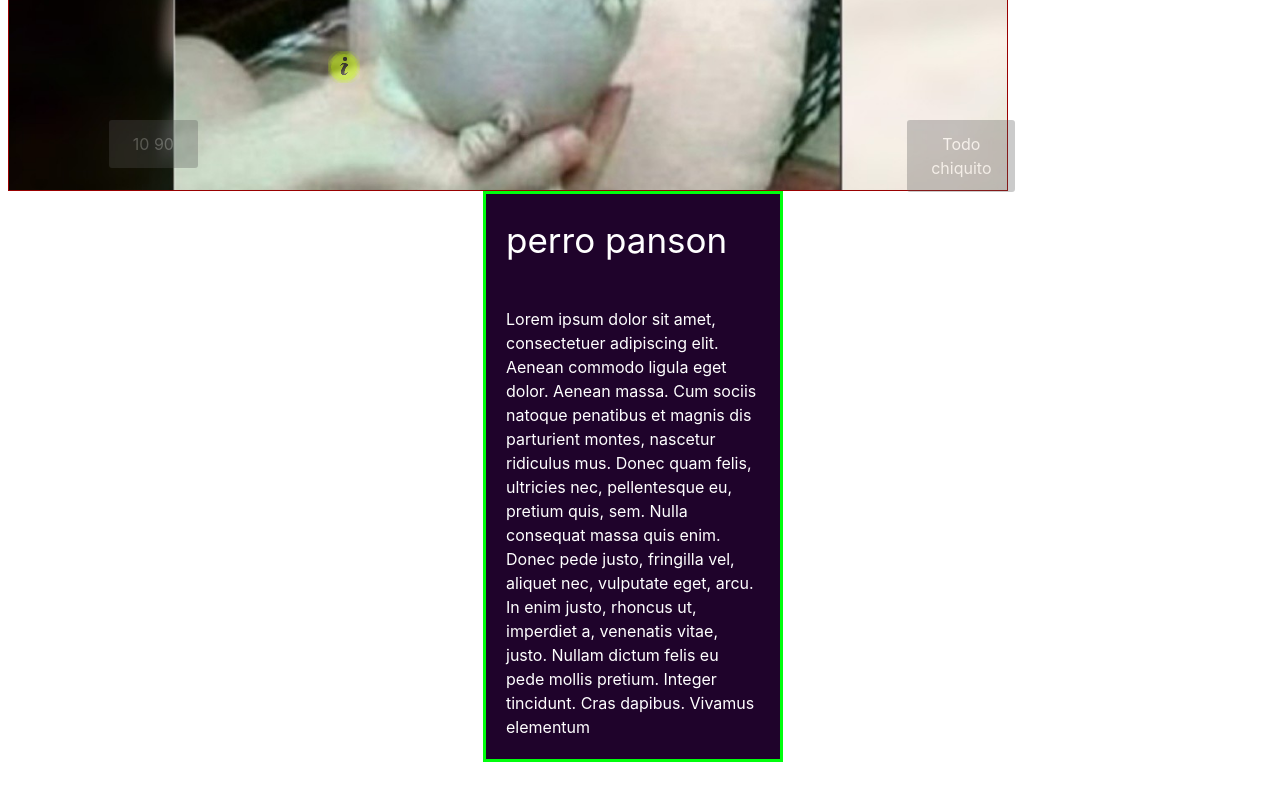
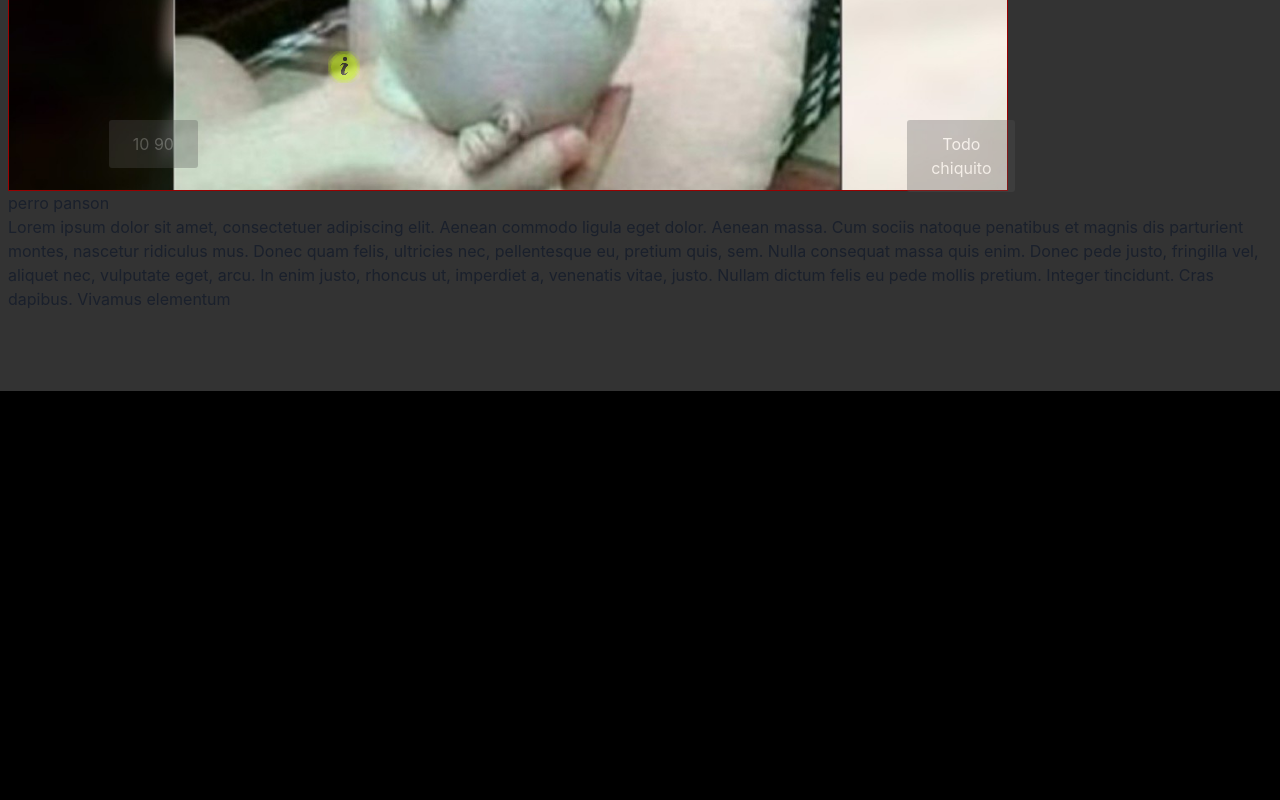
Before and after one commit to maximilianoide/INFO104-tour-informatica, a Next.js app: page /page1 in a window 1280 px wide. Shown: the part 654-1454 px from the top of the page. After the commit the page ends 1045 px from the top, so only its background shows below. Built offline with nearby package versions, Linux system fonts and the light colour scheme.

Commit message:
arreglos para despliege

```diff
--- a/components/escena.js
+++ b/components/escena.js
@@ -71,18 +71,24 @@ const Escena = ({ escenas }) => {
           </Popover>
         ))}
       </div>
-      <div id="tabla">
-        <table border="2">
-          <tr>
-            <td style={{ fontSize: "35px", color: "#fff" }}>
-              {escenaActual.nombre}
+      <ul id="listaInfo">
+        <li>{escenaActual.nombre}</li>
+        <li>{escenaActual.desc}</li>
+      </ul>
+      {/* <div id="tabla">
+        <table id="tabla2" border="2">
+          <tr border="2">
+            <td id="espacioTabla">
+              <b>{escenaActual.nombre}</b>
             </td>
           </tr>
-          <tr>
-            <td style={{ color: "#fff" }}>{escenaActual.desc}</td>
+          <tr border="2">
+            <td id="espacioTabla" style={{ fontSize: "20px" }}>
+              {escenaActual.desc}
+            </td>
           </tr>
         </table>
-      </div>
+      </div> */}
     </>
   );
 };
--- a/components/layout.js
+++ b/components/layout.js
@@ -2,6 +2,7 @@ import Head from "next/head";
 import Link from "next/link";
 import ViewCount from "../components/viewCount";
 import React, { useState } from "react";
+import { background } from "@chakra-ui/styled-system";
 
 const Layout = ({ children, pageId }) => {
   const [nViews, setViews] = useState(0);
--- a/package.json
+++ b/package.json
@@ -6,7 +6,7 @@
   "scripts": {
     "build": "next build",
     "dev": "next",
-    "start": "next start"
+    "start": "next start -p 3001"
   },
   "dependencies": {
     "@chakra-ui/react": "^1.6.10",
--- a/styles/style.css
+++ b/styles/style.css
@@ -14,6 +14,7 @@ body {
 }
 
 .container {
+  background-color: #333333;
   min-height: 100vh;
   padding: 0 0.5rem;
   display: flex;
@@ -222,18 +223,29 @@ code {
   position: relative;
 }
 #tabla {
-  background-color: rgb(31, 3, 43);
-  border: solid rgb(0, 255, 13);
   position: relative;
-  top: 0px;
-  bottom: 500px;
+  top: -700px;
+  bottom: 0px;
   right: 0px;
-  left: 475px;
+  left: 1000px;
   width: 300px;
+}
+
+#espacioTabla {
+  font-size: 30px;
+  color: rgba(255, 255, 255, 0.555);
+  border: 2px solid hsl(221, 47%, 47%);
+}
+#tabla2 {
+  table-layout: fixed;
+  width: 450px;
+  height: 700px;
+  overflow: hidden;
+  word-wrap: break-word;
 }
 tr,
 td {
-  padding: 20px;
+  padding: 10px;
 }
 .botonInfo {
   opacity: 0.5;
```
